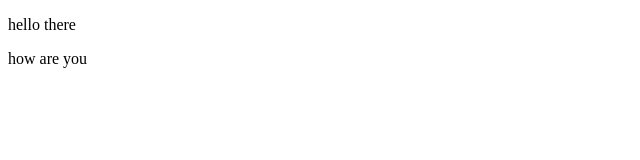
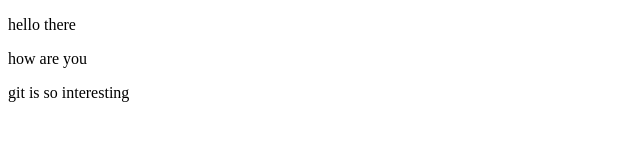
Before and after one commit to jiebra/dom, a plain HTML site: page index.html in a window 1280 px wide. Shown: the whole page, without its empty margins (0-640 px from the left). Drawn offline with Linux system fonts and the light colour scheme.

Commit message:
third commit

```diff
--- a/index.html
+++ b/index.html
@@ -9,5 +9,6 @@
 <body>
     <p>hello there</p>
     <p>how are you</p>
+    <p>git is so interesting</p>
 </body>
 </html>
```
